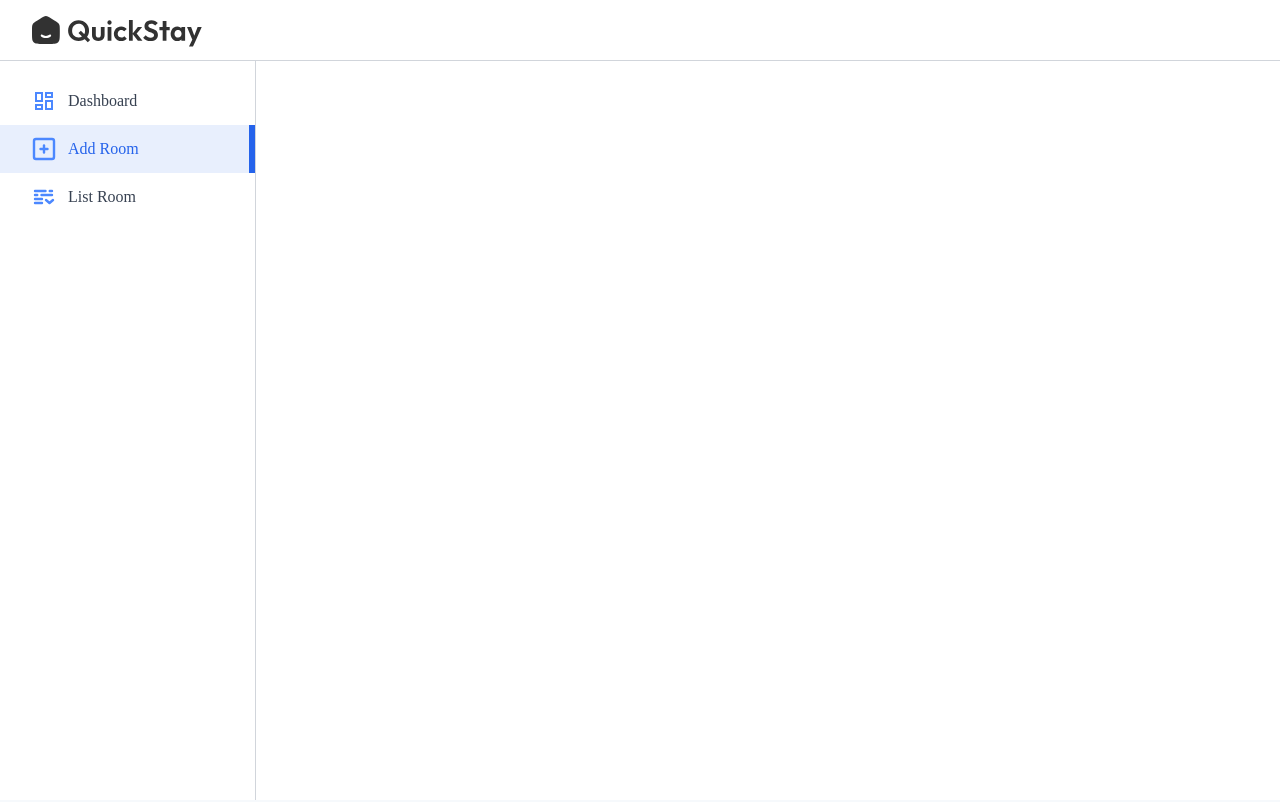
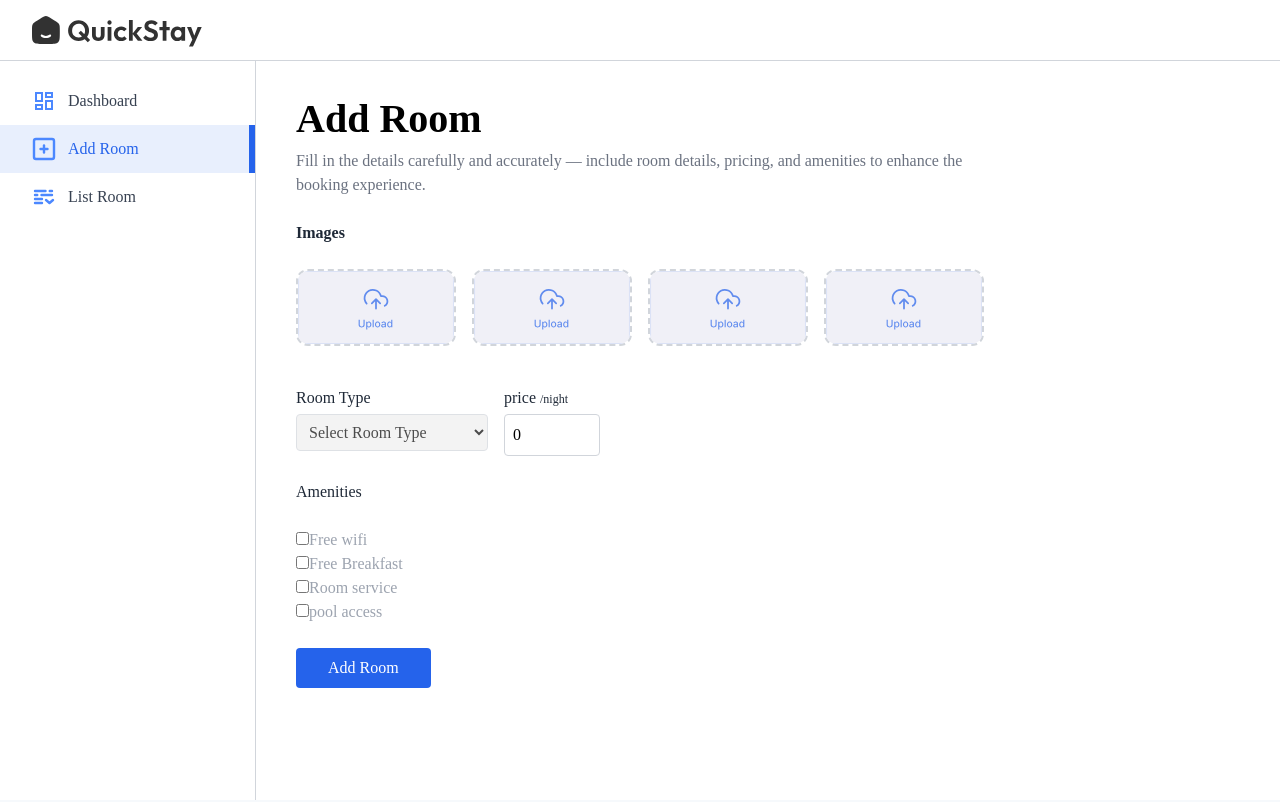
Before and after one commit to kirank860/quick-stay, a React (Create React App) app: page /owner/add-room in a window 1280 px wide. Shown: the top 802 px of the page. Built offline with nearby package versions, Linux system fonts and the light colour scheme.

Commit message:
added front end completely

```diff
--- a/src/Pages/hotelOwner/AddRoom.jsx
+++ b/src/Pages/hotelOwner/AddRoom.jsx
@@ -1,4 +1,6 @@
 import React, { useState } from 'react'
+import Title from '../../components/Title'
+import { assets } from '../../assets/assets'
 
 const AddRoom = () => {
     const [images, setImages]=useState({
@@ -8,12 +10,90 @@
         4:null
     })
     const [inputs, setInputs]=useState({
-        roomtype:""
+        roomtype:"",
+        pricePerNight:0,
+        amenities:{
+            "Free wifi":false,
+            "Free Breakfast":false,
+            "Room service":false,
+            "pool access":false,
+        }
     })
   return (
-    <div>
+<form className="space-y-6">
+  <Title
+    align="left"
+    font="outfit"
+    title="Add Room"
+    subTitle="Fill in the details carefully and accurately — include room details, pricing, and amenities to enhance the booking experience."
+  />
 
-    </div>
+  {/* Upload Area For Images */}
+  <p className="text-gray-800 font-semibold mt-6">Images</p>
+
+  <div className="grid grid-cols-2 sm:flex gap-4 my-2 flex-wrap">
+    {Object.keys(images).map((key) => (
+      <label htmlFor={`roomImage${key}`} key={key} className="cursor-pointer">
+        <img
+          className="max-h-40 w-40 object-cover rounded-xl border-2 border-dashed border-gray-300 hover:opacity-80 transition"
+          src={
+            images[key]
+              ? URL.createObjectURL(images[key])
+              : assets.uploadArea
+          }
+          alt=""
+        />
+        <input
+          type="file"
+          accept="image/*"
+          id={`roomImage${key}`}
+          hidden
+          onChange={(e) =>
+            setImages({
+              ...images,
+              [key]: e.target.files[0],
+            })
+          }
+        />
+      </label>
+    ))}
+  </div>
+  <div className='w-full flex max-sm:flex-col sm:gap-4 mt-4'>
+  <div className='flex-1 max-w-48'>
+    <p className='text-gray-800 mt-4'>Room Type</p>
+    <select
+      value={inputs.roomType}
+      onChange={(e) =>
+        setInputs({ ...inputs, roomType: e.target.value })
+      }
+      className='border opacity-70 border-gray-300 mt-1 rounded p-2 w-full'
+    >
+      <option value="">Select Room Type</option>
+      <option value="Single Bed">Single Bed</option>
+      <option value="Double Bed">Double Bed</option>
+      <option value="Luxury Room">Luxury Room</option>
+      <option value="Family Suite">Family Suite</option>
+    </select>
+  </div>
+  <div>
+    <p className='mt-4 text-gray-800'>price <span className='text-xs'>/night</span></p>
+    <input type="number" placeholder='0' className='border border-gray-300 mt-1 rounded p-2 w-24' value={inputs.pricePerNight} onChange={e=>setInputs({...inputs,pricePerNight:e.target.value})}/>
+  </div>
+</div>
+<p className='text-gray-800 mt-4'>Amenities</p>
+<div className='flex  flex-col flex-wrap mt-1 text-gray-400 max-w-sm'>
+   {Object.keys(inputs.amenities).map((amenity,index)=>{
+     return(
+        <div key={index}>
+        <input type="checkbox" id={`amenities${index+1}`} checked={inputs.amenities[amenity]} onChange={()=>setInputs({...inputs,amenities:{...inputs.amenities,[amenity]:!inputs.amenities[amenity]}})} />
+        <label htmlFor={`amenities${index+1}`}>{amenity}</label>
+       </div>
+     )
+   })}
+</div>
+<button className='bg-blue-600 text-white px-8 py-2 rounded mt-8 cursor-pointer'>Add Room</button>
+</form>
+
   )
 }
 
--- a/src/Pages/hotelOwner/ListRoom.jsx
+++ b/src/Pages/hotelOwner/ListRoom.jsx
@@ -1,10 +1,59 @@
-import React from 'react'
+import React, { useState } from 'react'
+import { roomsDummyData } from '../../assets/assets'
+import Title from '../../components/Title'
 
 const ListRoom = () => {
+    const [rooms,setRooms]=useState(roomsDummyData)
   return (
     <div>
+    <Title
+      align="left"
+      font="outfit"
+      title="Room Listings"
+      subTitle="View, edit, or manage all listed rooms. Keep the information up-to-date to provide the best experience for users."
+    />
+    <p className="text-gray-500 mt-8">All Rooms</p>
 
+    <div className="w-full max-w-3xl text-left border border-gray-300 rounded-lg max-h-80 overflow-y-scroll mt-3">
+      <table className="w-full">
+        <thead className="bg-gray-50">
+          <tr>
+            <th className="py-3 px-4 text-gray-800 font-medium">Name</th>
+            <th className="py-3 px-4 text-gray-800 font-medium max-sm:hidden">Facility</th>
+            <th className="py-3 px-4 text-gray-800 font-medium">Price / night</th>
+            <th className="py-3 px-4 text-gray-800 font-medium text-center">Actions</th>
+          </tr>
+        </thead>
+        <tbody className="text-sm">
+          {rooms.map((item, index) => (
+            <tr key={index}>
+              <td className="py-3 px-4 text-gray-700 border-t border-gray-300">{item.roomType}</td>
+              <td className="py-3 px-4 text-gray-700 border-t border-gray-300 max-sm:hidden">
+                {item.amenities.join(', ')}
+              </td>
+              <td className="py-3 px-4 text-gray-700 border-t border-gray-300">
+                ₹{item.pricePerNight}
+              </td>
+              <td className="py-3 px-4 text-gray-700 border-t border-gray-300 text-sm text-center">
+  <label className="relative inline-flex items-center cursor-pointer text-gray-900 gap-3">
+    <input
+      type="checkbox"
+      className="sr-only peer"
+      checked={item.isAvailable}
+      readOnly
+    />
+    <div className="w-12 h-7 bg-slate-300 rounded-full peer peer-checked:bg-blue-600 transition-colors duration-200"></div>
+    <span className="dot absolute left-1 top-1 w-5 h-5 bg-white rounded-full transition-transform duration-200 ease-in-out peer-checked:translate-x-5"></span>
+  </label>
+</td>
+
+            </tr>
+          ))}
+        </tbody>
+      </table>
     </div>
+  </div>
+
   )
 }
 
```
